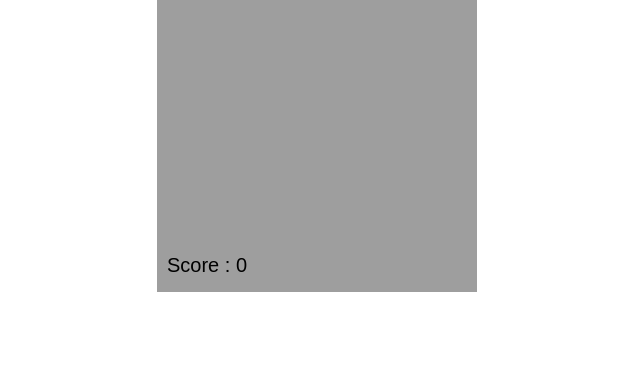
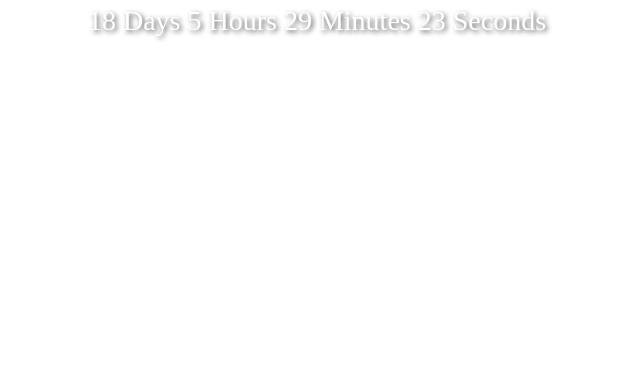
Before and after one commit to pergoons/christmas-countdown, a plain HTML site: page index.html in a window 1280 px wide. Shown: the part 408-800 px from the top of the page, without its empty margins (323-963 px from the left). Drawn offline with Linux system fonts and the light colour scheme.

Commit message:
Update index.html

```diff
--- a/index.html
+++ b/index.html
@@ -3,7 +3,7 @@
 <head>
     <meta charset="UTF-8">
     <meta name="viewport" content="width=device-width, initial-scale=1.0">
-    <title>Christmas Countdown & Game</title>
+    <title>Christmas Countdown</title>
     <style>
         body {
             margin: 0;
@@ -27,12 +27,6 @@
         }
         .countdown {
             font-size: 28px;
-            margin-bottom: 30px;
-        }
-        canvas {
-            display: block;
-            background: rgba(255, 255, 255, 0.8);
-            border: 2px solid #fff;
         }
     </style>
 </head>
@@ -40,11 +34,9 @@
     <div class="container">
         <div class="title">Christmas Countdown</div>
         <div id="countdown" class="countdown"></div>
-        <canvas id="gameCanvas" width="320" height="480"></canvas>
     </div>
 
     <script>
-        // Countdown Timer Script
         function updateCountdown() {
             const christmasDate = new Date("December 25, 2024 00:00:00").getTime();
             const now = new Date().getTime();
@@ -66,96 +58,6 @@
 
         setInterval(updateCountdown, 1000);
         updateCountdown();
-
-        // Flappy Bird Game Script
-        const canvas = document.getElementById("gameCanvas");
-        const ctx = canvas.getContext("2d");
-
-        // Game Variables
-        const santa = new Image();
-        const bg = new Image();
-        const fg = new Image();
-        const candyCane = new Image();
-
-        santa.src = "https://i.imgur.com/E5WLGQo.png"; // Santa hat image
-        bg.src = "https://i.imgur.com/nQF9Q6m.png"; // Background image
-        fg.src = "https://i.imgur.com/K9BfPdD.png"; // Foreground image
-        candyCane.src = "https://i.imgur.com/oa8FvqR.png"; // Candy cane pipe image
-
-        const gap = 85;
-        const constant = candyCane.height + gap;
-
-        let bX = 10; // Bird position
-        let bY = 150; // Bird position
-
-        const gravity = 1.5;
-        let score = 0;
-
-        // Pipe coordinates
-        const pipe = [];
-
-        pipe[0] = {
-            x: canvas.width,
-            y: 0,
-        };
-
-        // On key down
-        document.addEventListener("keydown", moveUp);
-
-        function moveUp() {
-            bY -= 25;
-        }
-
-        function draw() {
-            ctx.drawImage(bg, 0, 0);
-
-            for (let i = 0; i < pipe.length; i++) {
-                ctx.drawImage(candyCane, pipe[i].x, pipe[i].y);
-                ctx.drawImage(
-                    candyCane,
-                    pipe[i].x,
-                    pipe[i].y + constant,
-                    candyCane.width,
-                    canvas.height - (pipe[i].y + constant)
-                );
-
-                pipe[i].x--;
-
-                if (pipe[i].x == 125) {
-                    pipe.push({
-                        x: canvas.width,
-                        y: Math.floor(Math.random() * candyCane.height) - candyCane.height,
-                    });
-                }
-
-                // Detect collision
-                if (
-                    (bX + santa.width >= pipe[i].x &&
-                        bX <= pipe[i].x + candyCane.width &&
-                        (bY <= pipe[i].y + candyCane.height || bY + santa.height >= pipe[i].y + constant)) ||
-                    bY + santa.height >= canvas.height
-                ) {
-                    location.reload(); // Reload page
-                }
-
-                if (pipe[i].x == 5) {
-                    score++;
-                }
-            }
-
-            ctx.drawImage(fg, 0, canvas.height - fg.height);
-            ctx.drawImage(santa, bX, bY);
-
-            bY += gravity;
-
-            ctx.fillStyle = "#000";
-            ctx.font = "20px Arial";
-            ctx.fillText("Score : " + score, 10, canvas.height - 20);
-
-            requestAnimationFrame(draw);
-        }
-
-        draw();
     </script>
 </body>
 </html>
```
